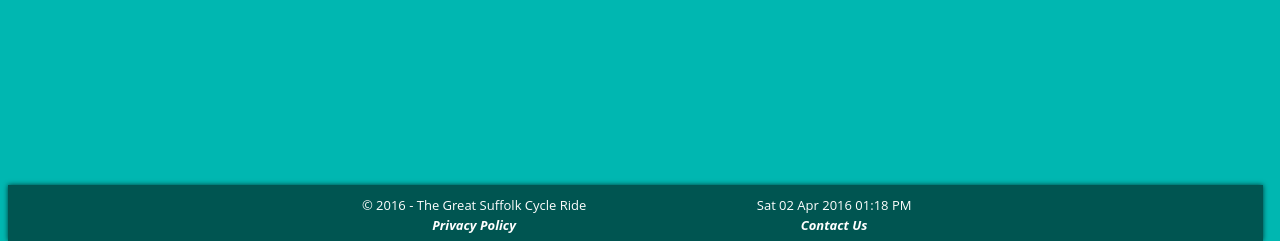
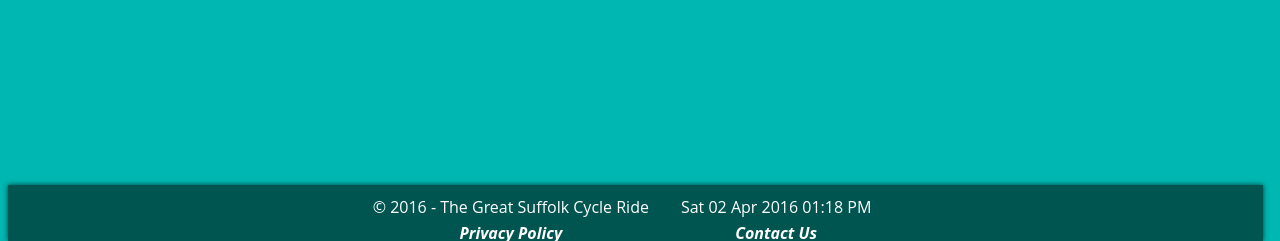
Before and after one commit to TonyFlury/SuffolkCycleDjango, a Django app: page /User/Reset/1 in a window 1280 px wide. Shown: the part 559-800 px from the top of the page. Run offline with Django 3.2, Linux system fonts and the light colour scheme; parts of the project's set-up code (start-up, migrations or seed data) failed here and were passed over.

```diff
--- a/SuffolkCycleRide/templates/base/origin.html
+++ b/SuffolkCycleRide/templates/base/origin.html
@@ -91,7 +91,7 @@
            <div id='footer_bg'></div>
             {% block footer-content %}
             <div class="white centered small" style="top:10px">
-                <table class="white small" style="width:80%">
+                <table id='footer-table' class="white">
                     <tr>
                 <td align="center" class="white">
                     {% now "Y" as year %}
```
